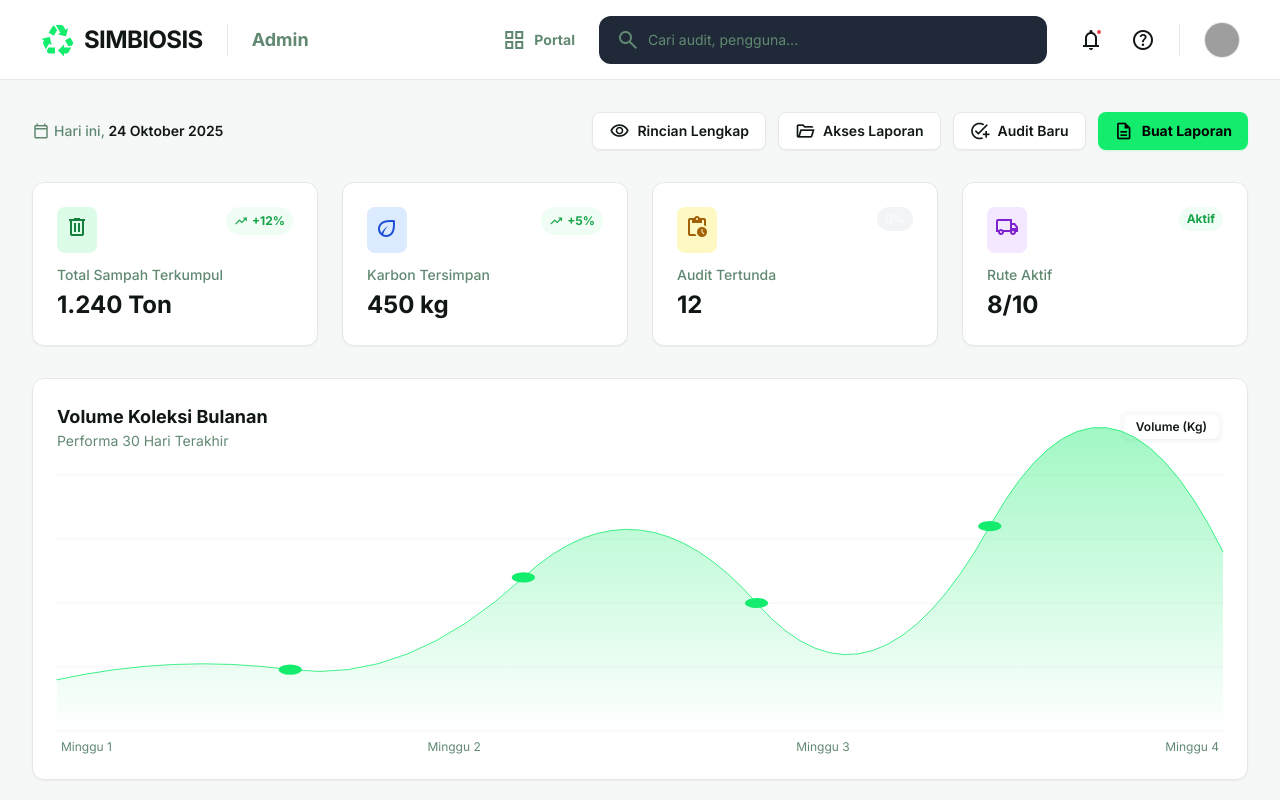
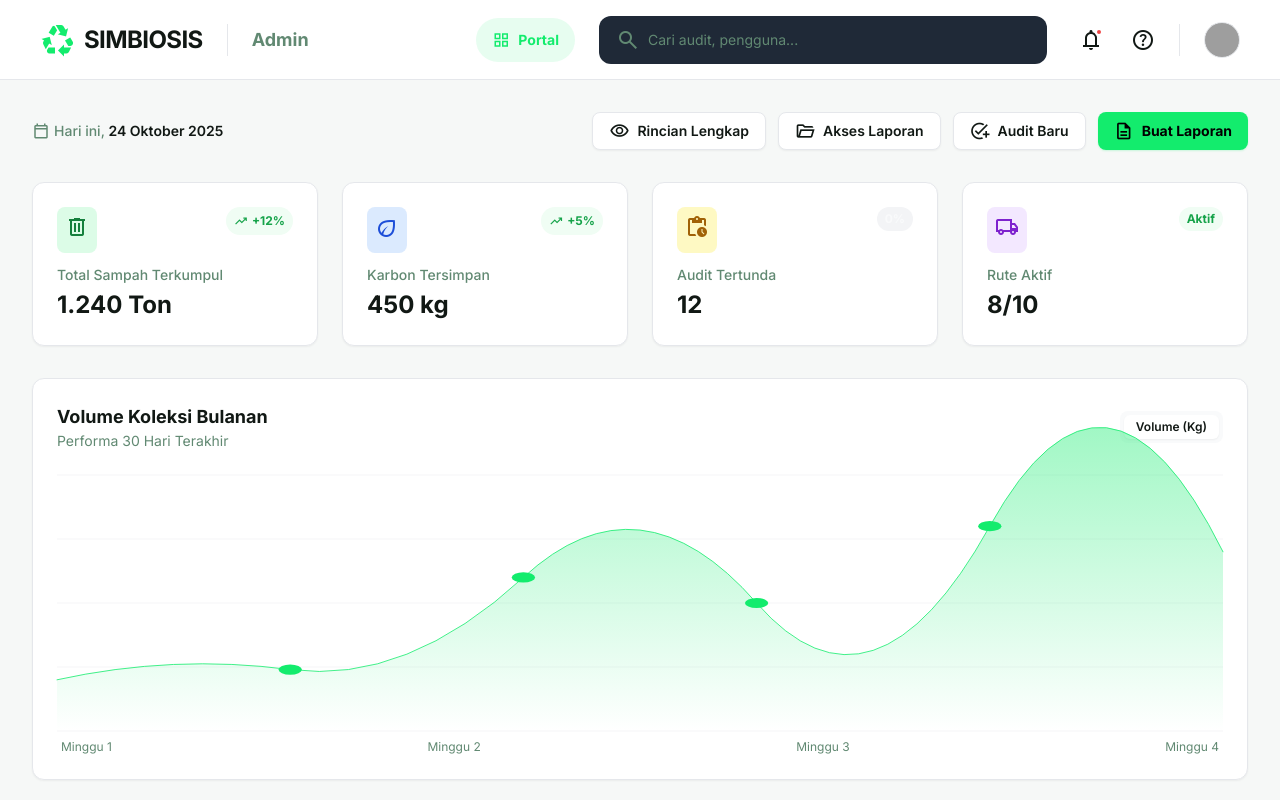
Before and after one commit to losthevy/simbiosis, a React (Vite) app in the folder apps/admin-dashboard/: page / in a window 1280 px wide. Built offline with nearby package versions, Linux system fonts and the light colour scheme; no server answers; grey boxes are pictures that could not be loaded.

Commit message:
Make Portal button visible on mobile - icon only on small screens

```diff
--- a/apps/admin-dashboard/src/pages/Dashboard.tsx
+++ b/apps/admin-dashboard/src/pages/Dashboard.tsx
@@ -94,9 +94,9 @@ function Dashboard() {
                     <h2 className="text-lg font-bold text-text-muted hidden sm:block">Admin</h2>
                 </div>
                 <div className="flex items-center flex-1 justify-end gap-4 sm:gap-6">
-                    <a href="https://simbiosis-web-portal.vercel.app" className="hidden sm:flex items-center gap-2 text-sm font-bold text-text-muted hover:text-primary transition-colors">
-                        <span className="material-symbols-outlined">grid_view</span>
-                        Portal
+                    <a href="https://simbiosis-web-portal.vercel.app" className="flex items-center gap-2 px-3 sm:px-4 py-2 rounded-full bg-primary/10 text-primary font-bold text-sm hover:bg-primary/20 transition-colors">
+                        <span className="material-symbols-outlined text-lg">grid_view</span>
+                        <span className="hidden sm:inline">Portal</span>
                     </a>
                     <div className="hidden md:flex w-full max-w-md items-center h-12 rounded-xl bg-gray-800 border border-transparent focus-within:border-primary px-4 transition-all focus-within:ring-1 focus-within:ring-primary">
                         <span className="material-symbols-outlined text-text-muted">search</span>
```
Also changed, not shown: 2 other files (tests, documents, lock files or other folders).
